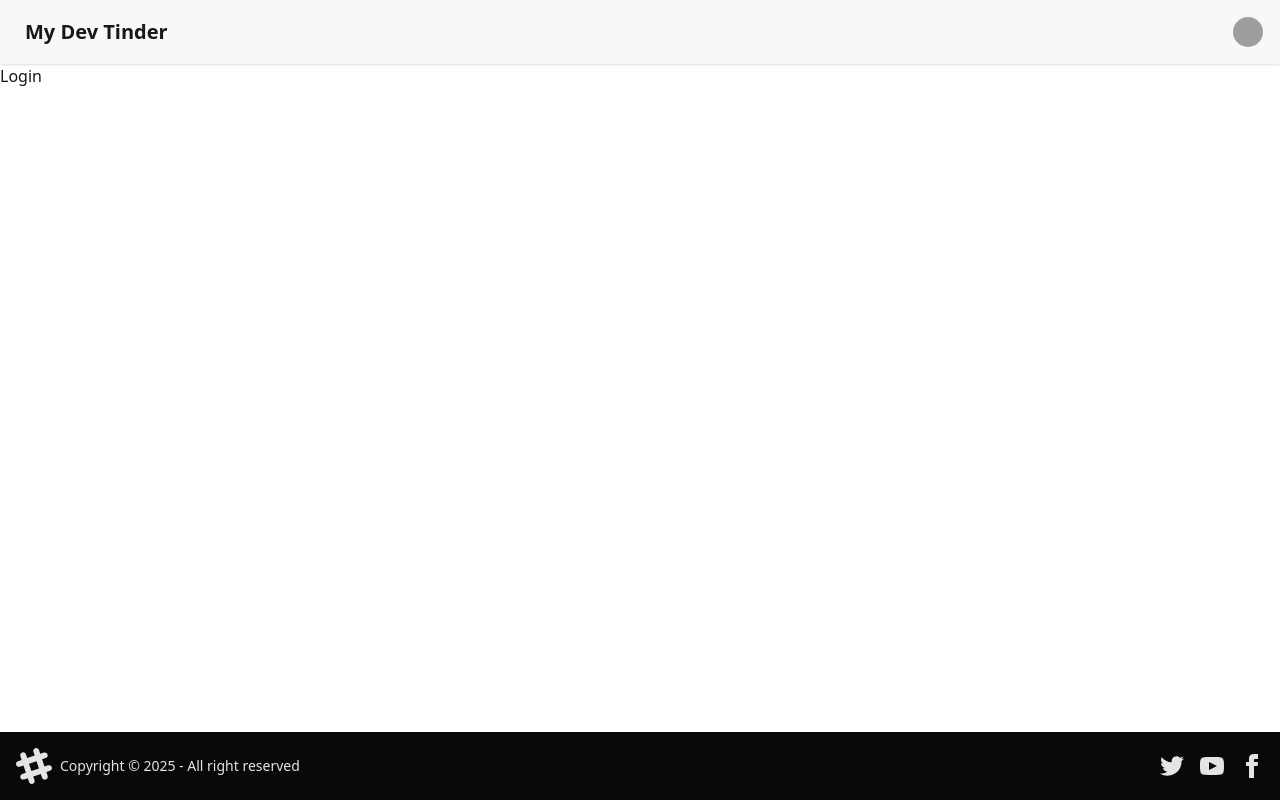
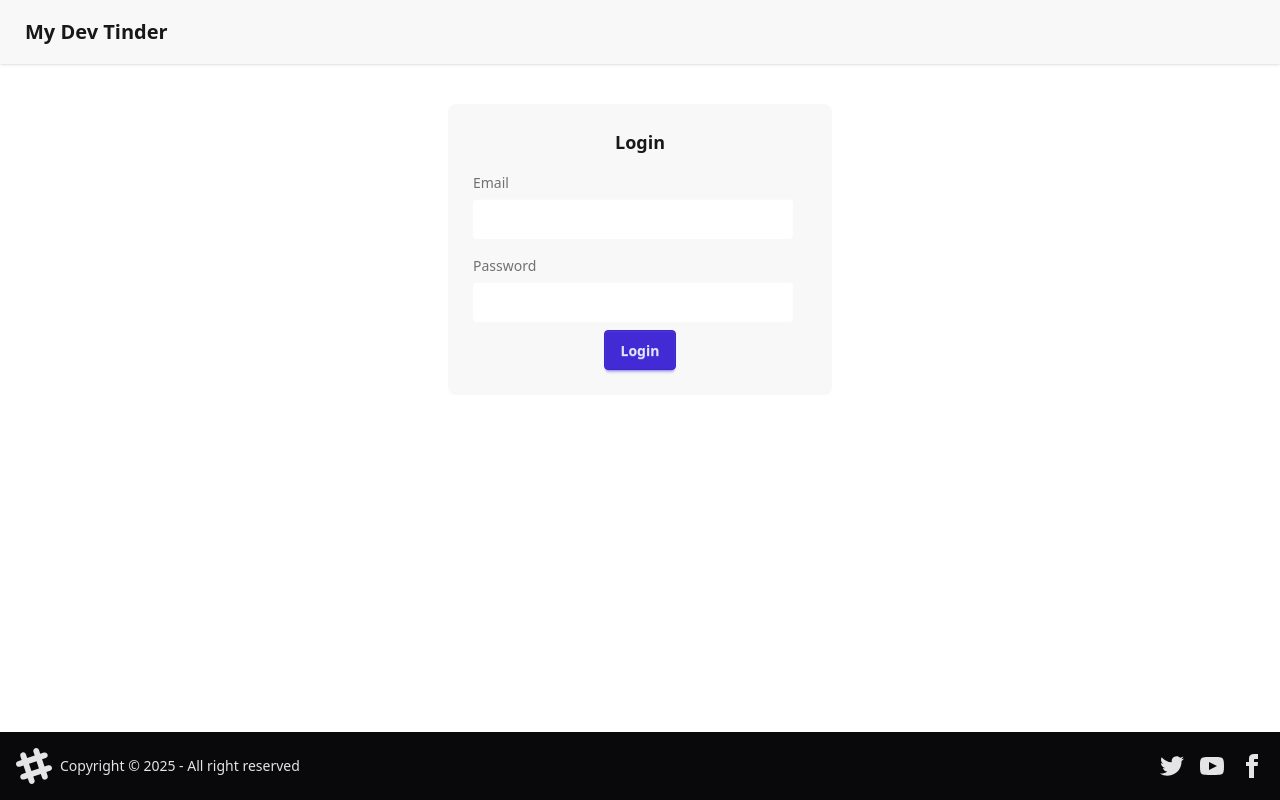
Before and after one commit to Jiger2pp/my-dev-tinder-web, a React (Vite) app: page /login in a window 1280 px wide. Built offline with nearby package versions, Linux system fonts and the light colour scheme; grey boxes are pictures that could not be loaded.

Commit message:
set up redus , feed and navigate

```diff
--- a/package.json
+++ b/package.json
@@ -10,9 +10,12 @@
     "preview": "vite preview"
   },
   "dependencies": {
+    "@reduxjs/toolkit": "^2.7.0",
     "@tailwindcss/vite": "^4.1.4",
+    "axios": "^1.9.0",
     "react": "^19.0.0",
     "react-dom": "^19.0.0",
+    "react-redux": "^9.2.0",
     "react-router-dom": "^7.5.3",
     "tailwindcss": "^4.1.4"
   },
--- a/src/App.jsx
+++ b/src/App.jsx
@@ -2,20 +2,26 @@ import { BrowserRouter, Routes, Route } from "react-router-dom"
 import Body from "./components/Body";
 import Profile from "./components/Profile";
 import Login from "./components/Login";
+import { Provider } from "react-redux";
+import store from "./store/appStore";
+import Feed from "./components/Feed";
+
 
 function App() {
 
   return (
     <>
+    <Provider store={store} >
       <BrowserRouter>
         <Routes>
           <Route path="/" element={<Body />} >
+            <Route path="/" element={<Feed />} />
             <Route path="/login" element={<Login />} />
             <Route path="/profile" element={<Profile />} />
           </Route>
         </Routes>
       </BrowserRouter>
-
+    </Provider>
     </>
   )
 }
--- /dev/null
+++ b/src/components/Feed.jsx
@@ -0,0 +1,11 @@
+const Feed = () => {
+
+    return(
+        <>
+            <h1>Feed</h1>
+        </>
+    );
+
+}
+
+export default Feed;
--- a/src/components/Login.jsx
+++ b/src/components/Login.jsx
@@ -1,8 +1,73 @@
+import { useState } from "react";
+import axios from "axios";
+import { useDispatch } from "react-redux";
+import { setUser } from "../features/user/userSlice";
+import { useNavigate } from "react-router-dom";
+import { BASE_URL } from "../utils/constants";
+
+
+
 const Login = () => {
+
+    const [emailId, setEmailId] = useState("");
+    const [password, setPassword] = useState("");
+    const [error, setError] = useState(false);
+    const dispatch = useDispatch();
+    const navigate = useNavigate();
+
+    const handleLogin = async () => {
+
+        try{
+
+            if(!emailId || !password){
+                setError("Either email or password is empty");
+                return;
+            }
+            const res = await axios.post(BASE_URL + "login", {
+                email: emailId,
+                password: password
+
+            }, { withCredentials: true });
+            if(res.status !== 200){
+                setError(res.data.message);
+                return;
+            }
+            setError(false);
+            dispatch( setUser(res.data.user));
+            navigate("/");
+
+        }catch(err){
+            setError(err.response.data.message);
+        }
+    }
 
     return(
         <>
-            <h1>Login</h1>
+            <div className="flex flex-col items-center justify-center my-10">
+                <div className="card card-dash bg-base-200 w-96">
+                    <div className="card-body">
+                        <h2 className="card-title justify-center">Login</h2>
+                       { error && <div role="alert" className="alert alert-error">
+                            <svg xmlns="http://www.w3.org/2000/svg" className="h-6 w-6 shrink-0 stroke-current" fill="none" viewBox="0 0 24 24">
+                                <path strokeLinecap="round" strokeLinejoin="round" strokeWidth="2" d="M10 14l2-2m0 0l2-2m-2 2l-2-2m2 2l2 2m7-2a9 9 0 11-18 0 9 9 0 0118 0z" />
+                            </svg>
+                            <span>{error}</span>
+                        </div>
+        }
+                        <label className="label flex flex-col items-start my-2">
+                            <span>Email</span>
+                            <input type="text" value={emailId} onChange={ (e) => setEmailId(e.target.value)} className="input input-md border-none" />
+                        </label>
+                        <label className="label flex flex-col items-start">
+                            <span>Password</span>
+                            <input type="text" value={password} onChange={(e) => setPassword(e.target.value)} className="input input-md border-none" />
+                        </label>
+                        <div className="card-actions justify-center">
+                            <button className="btn btn-primary" onClick={ handleLogin }>Login</button>
+                        </div>
+                    </div>
+                </div>
+            </div>
         </>
     );
 
--- a/src/components/Navbar.jsx
+++ b/src/components/Navbar.jsx
@@ -1,4 +1,9 @@
+import { useSelector } from "react-redux";
+
 const Navbar = () => {
+
+    const user = useSelector((state) => state.user);
+    //console.log("navbar", user);
 
     return(
         <>
@@ -8,6 +13,8 @@ const Navbar = () => {
                 </div>
                 <div className="flex gap-2">
                     <div className="dropdown dropdown-end">
+
+                    {user && <> <label className="mx-2" tabIndex={0} >{ user.firstName + " " + user.lastName }</label>
                             <div tabIndex={0} role="button" className="btn btn-ghost btn-circle avatar">
                                 <div className="w-10 rounded-full mr-2">
                                 <img
@@ -15,6 +22,8 @@ const Navbar = () => {
                                     src="https://img.daisyui.com/images/stock/photo-1534528741775-53994a69daeb.webp" />
                                 </div>
                             </div>
+                            </>
+                    }
                     <ul
                         tabIndex={0}
                         className="menu menu-sm dropdown-content bg-base-100 rounded-box z-1 mt-3 w-52 p-2 shadow">
--- /dev/null
+++ b/src/features/user/userSlice.js
@@ -0,0 +1,16 @@
+import { createSlice } from "@reduxjs/toolkit"
+
+
+
+const userSlice = createSlice({
+    name: "user",
+    initialState : null,
+    reducers:{
+        setUser: (state, action) => {
+            return action.payload;
+        }
+    }
+});
+
+export const { setUser } = userSlice.actions;
+export default userSlice.reducer;
--- /dev/null
+++ b/src/store/appStore.js
@@ -0,0 +1,10 @@
+import { configureStore } from "@reduxjs/toolkit";
+import userSlice from "../features/user/userSlice";
+
+const store = configureStore ( {
+    reducer: {
+        user : userSlice,
+    }
+});
+
+export default store;
--- /dev/null
+++ b/src/utils/constants.jsx
@@ -0,0 +1 @@
+export const BASE_URL = "http://localhost:3000/";
```
Also changed, not shown: 1 other file (tests, documents, lock files or other folders). Lines whose indentation alone changed are shown as unchanged.
